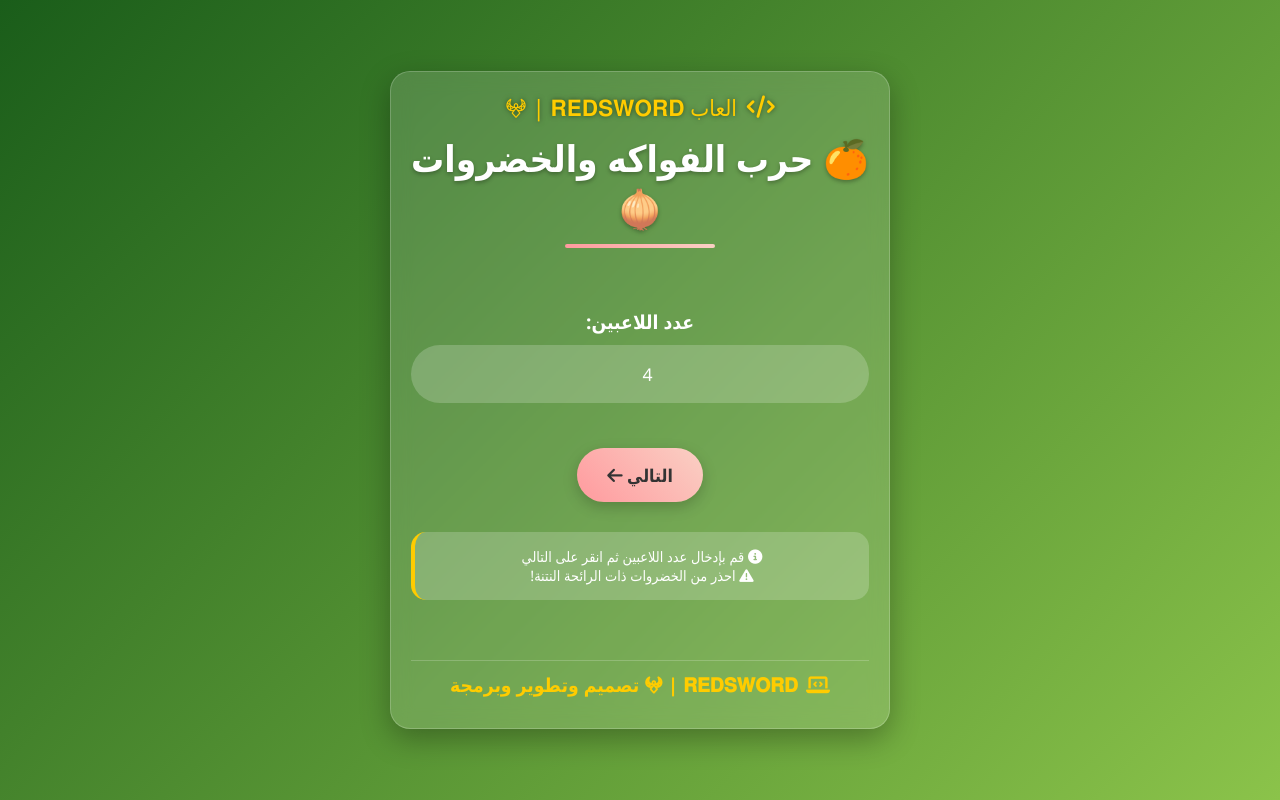
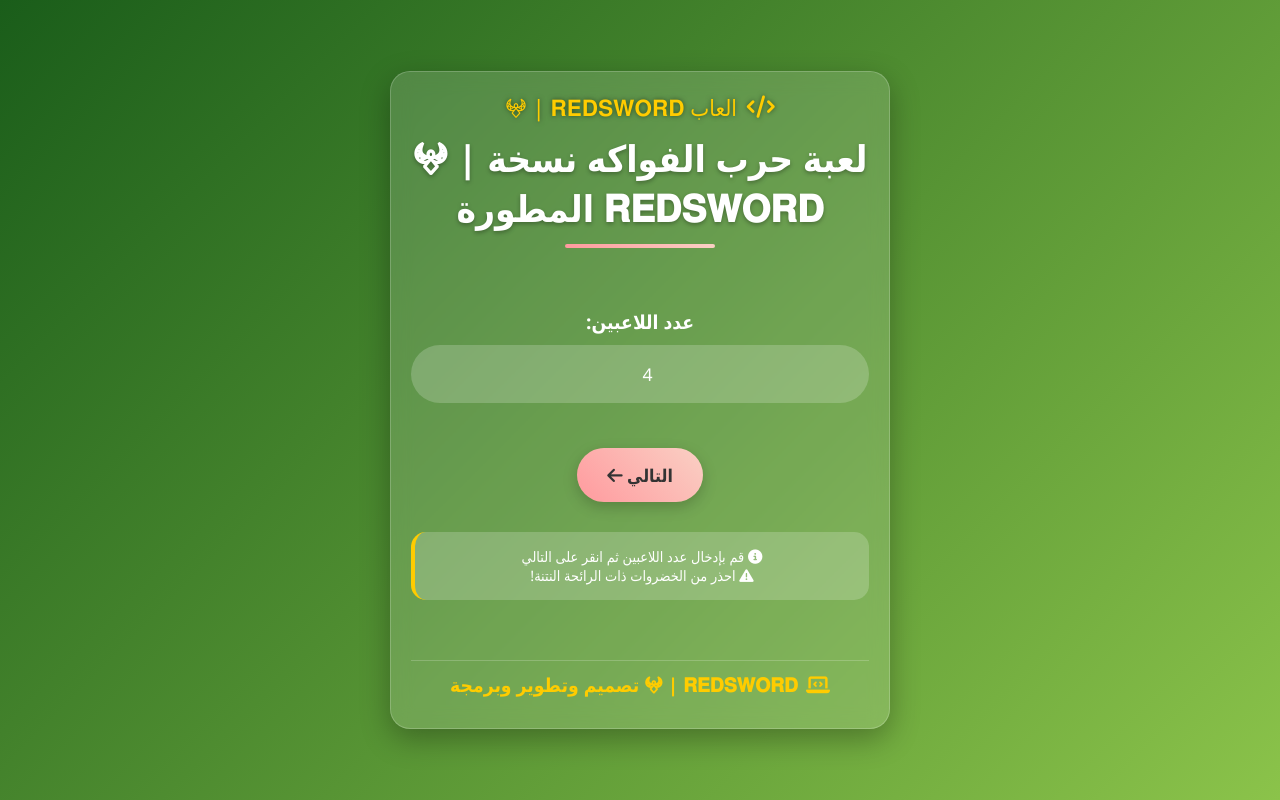
Before and after one commit to E-REDSWORD/Redsword_Fruits, a plain HTML site: page index.html in a window 1280 px wide. Drawn offline with Linux system fonts and the light colour scheme.

Commit message:
Update index.html
تعديل

```diff
--- a/index.html
+++ b/index.html
@@ -337,7 +337,7 @@
       𖤍 | 𝐑𝐄𝐃𝐒𝐖𝐎𝐑𝐃
     </div>
 
-    <h1>🍊 حرب الفواكه والخضروات 🧅</h1>
+    <h1> لعبة حرب الفواكه نسخة 𖤍 | 𝐑𝐄𝐃𝐒𝐖𝐎𝐑𝐃 المطورة</h1>
 
     <!-- شاشة إدخال عدد اللاعبين -->
     <div id="playerCountScreen" class="screen active">
```
